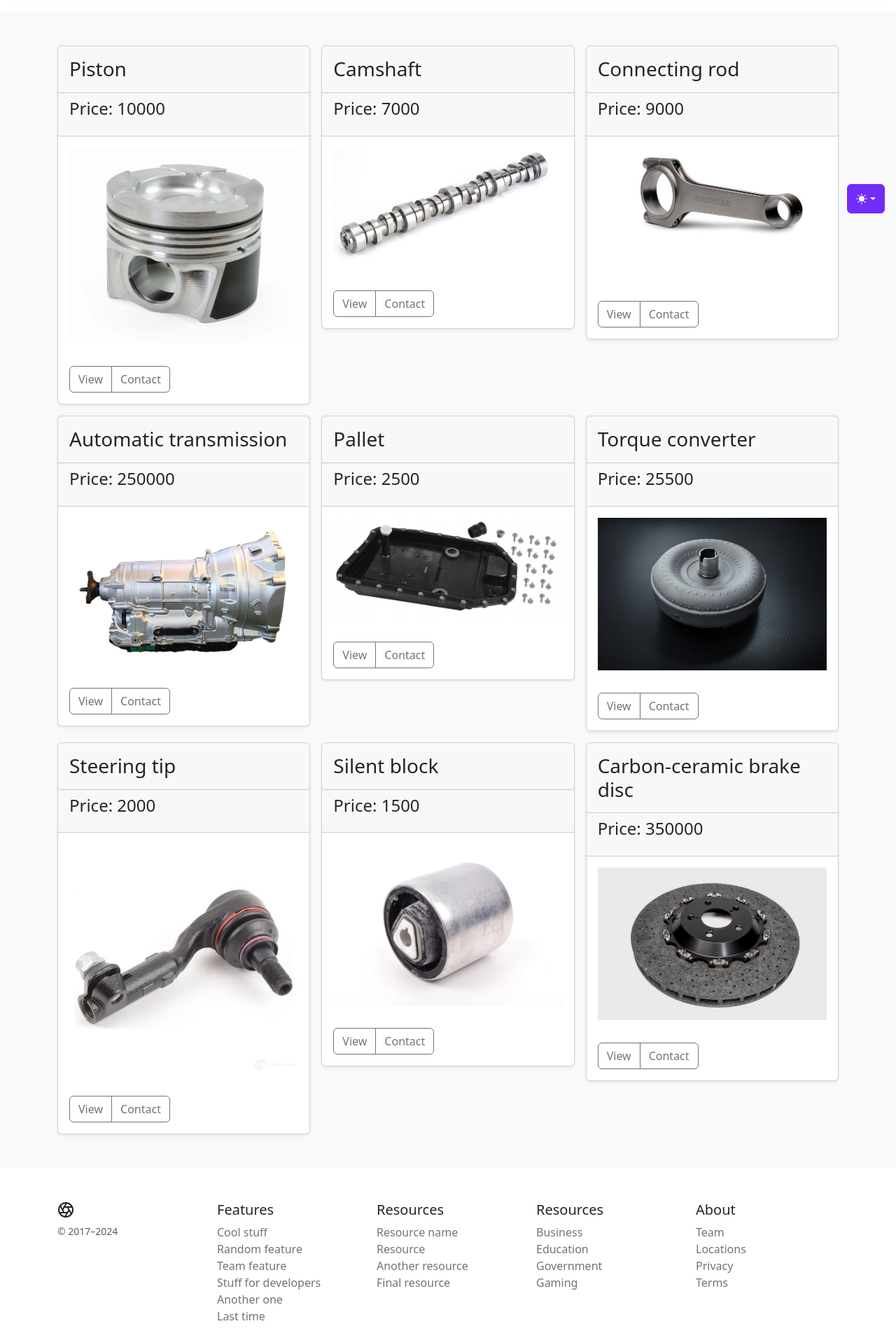
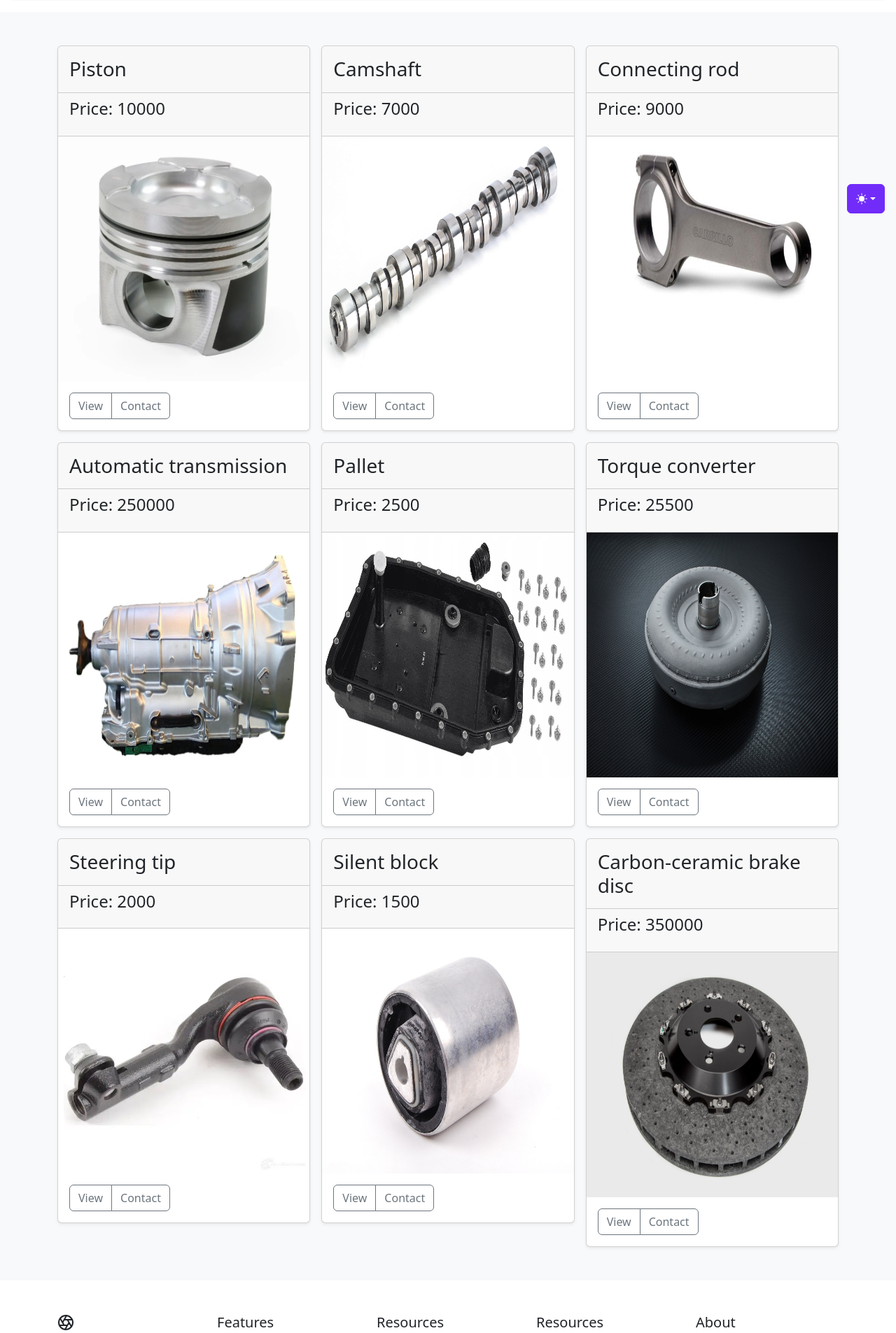
Before and after one commit to ssher250110/homework, a Django app: page / in a window 1280 px wide. Shown: the part 479-2384 px from the top of the page at 70% size. Run offline with Django 5.2, Linux system fonts and the light colour scheme; data comes from the database, SQL or seed files in the repository; some libraries are stand-ins or nearby versions.

Commit message:
editing index.html

```diff
--- a/catalog/templates/catalog/index.html
+++ b/catalog/templates/catalog/index.html
@@ -21,9 +21,8 @@
                                     <h4 class="card-title pricing-card-title">Price: {{ product.price }}</h4>
                                     <p class="text-start m-3">{{ product.description|truncatewords:100 }}</p>
                                 </div>
-                                <div class="card-body">
-                                    <img src="{{ product.photo | mymedia }}" class="img-fluid">
-                                </div>
+                                <img class="img-fluid" src="{{ product.photo | mymedia }}"
+                                     style="height: 350px;width: auto;">
                                 <div class="d-flex justify-content-between align-items-center">
                                     <div class="card-body">
                                         <div class="btn-group">
```
